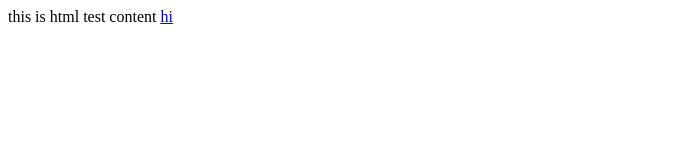
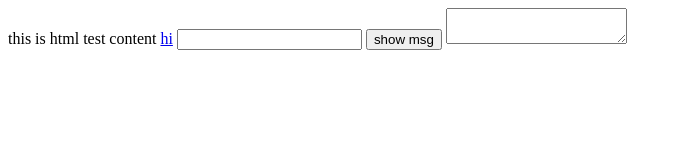
Before and after one commit to raindgy/test, a plain HTML site: page index.html in a window 1280 px wide. Shown: the whole page, without its empty margins (0-682 px from the left). Drawn offline with Linux system fonts and the light colour scheme.

Commit message:
add input btn show

```diff
--- a/index.html
+++ b/index.html
@@ -3,5 +3,13 @@
 	<body>
 		this is html test content
 		<a href="hi.html">hi</a>
+		<input id="ipt-txt"></input>
+		<button id="show" onclick="show()">show msg</button>
+		<textarea id="mgs-box"></textarea>
 	</body>
 </html>
+<script>
+	function show(){
+		document.getElementById('mgs-box').innerText=document.getElementById('ipt-txt').value;
+	}
+</script>
```
